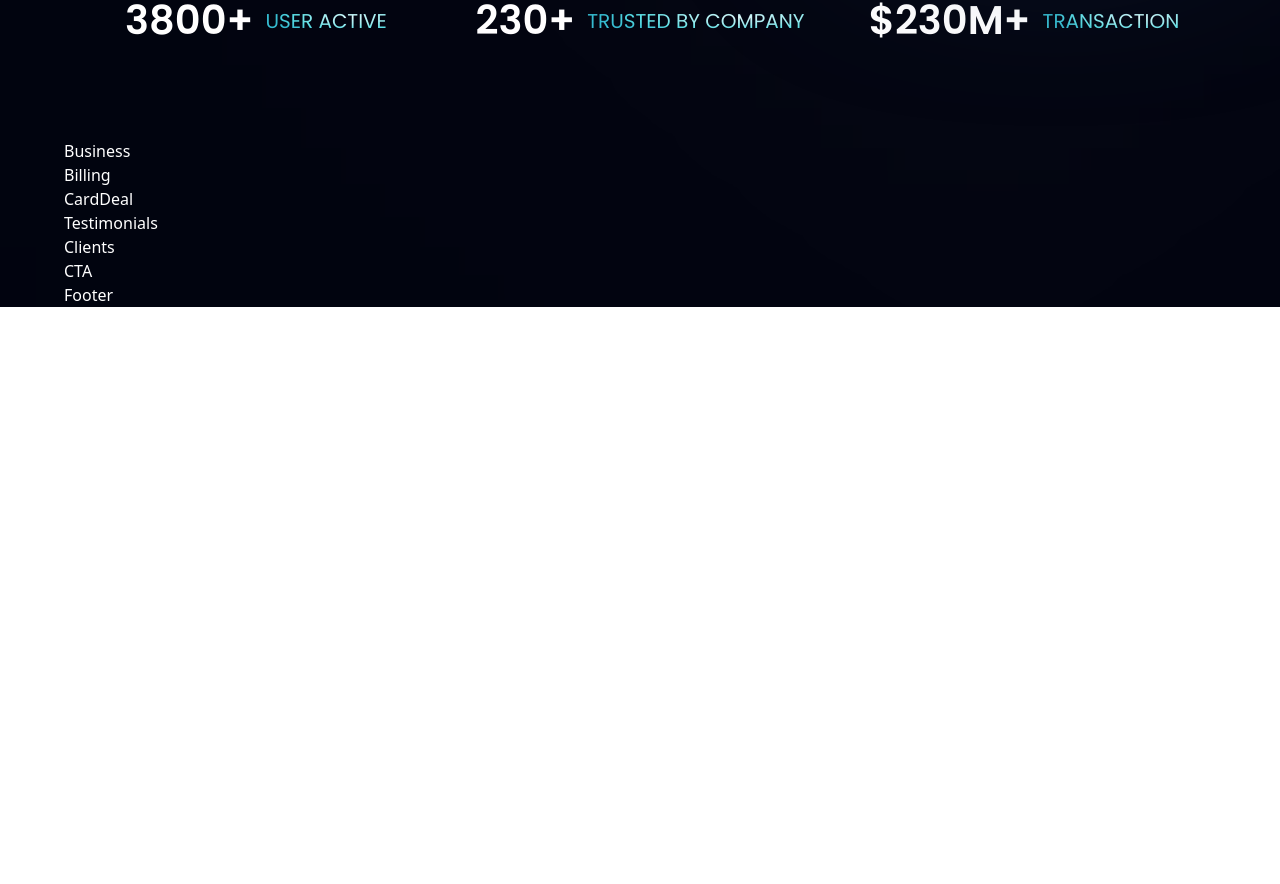
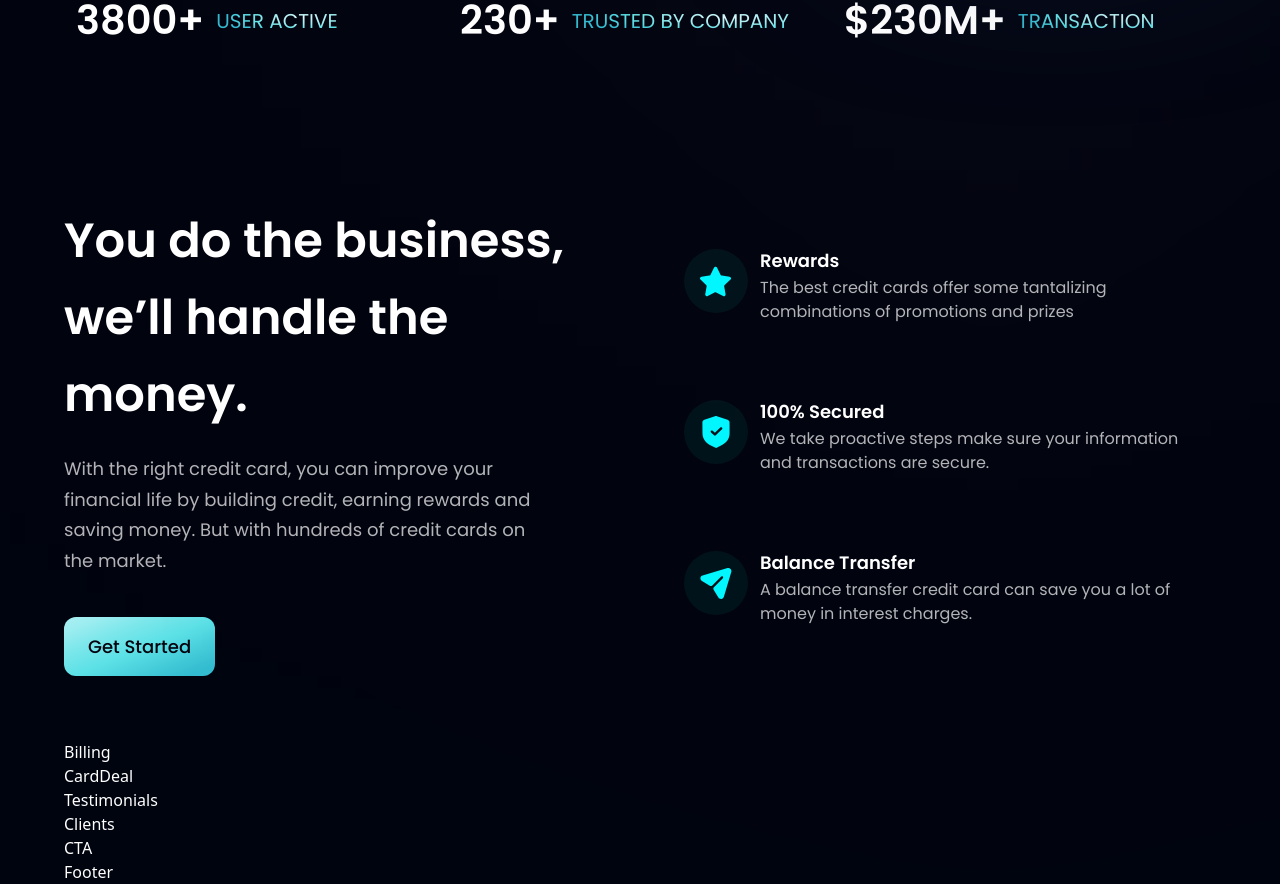
Before and after one commit to VishiChaurasiya/modern-bank-app, a React (Vite) app: page / in a window 1280 px wide. Shown: the part 808-1692 px from the top of the page. Before the commit the page ends 1115 px from the top, so only its background shows below. Built offline with nearby package versions, Linux system fonts and the light colour scheme.

Commit message:
Business section completed

```diff
--- a/src/components/Business.jsx
+++ b/src/components/Business.jsx
@@ -1,9 +1,54 @@
-import React from 'react'
+import React from "react";
+import { features } from "../constants";
+import styles, { layout } from "../style";
+import Button from "./Button";
 
-const Business = () => {
-  return (
-    <div>Business</div>
-  )
-}
+const FeatureCard = ({ icon, title, content, index }) => (
+    <div
+        className={`flex flex-row p-6 rounded-[20px] ${
+            index !== features.length - 1 ? "mb-6" : "mb-0"
+        } feature-card`}
+    >
+        <div
+            className={`w-[64px] h-[64px] rounded-full ${styles.flexCenter} bg-dimBlue`}
+        >
+            <img
+                src={icon}
+                alt="icon"
+                className="w-[50%] h-[50%] object-contain"
+            />
+        </div>
+        <div className="flex-1 flex flex-col ml-3">
+            <h4 className="font-poppins font-semibold text-white text-[18px] leading-[23px] mb-1">
+                {title}
+            </h4>
+            <p className="font-poppins font-normal text-dimWhite text-[16px] leading-[24px] mb-1">
+                {content}
+            </p>
+        </div>
+    </div>
+);
 
-export default Business
+const Business = () => (
+    <section id="features" className={layout.section}>
+        <div className={layout.sectionInfo}>
+            <h2 className={styles.heading2}>
+                You do the business, <br className="sm:block hidden" /> we’ll
+                handle the money.
+            </h2>
+            <p className={`${styles.paragraph} max-w-[470px] mt-5`}>
+                With the right credit card, you can improve your financial life
+                by building credit, earning rewards and saving money. But with
+                hundreds of credit cards on the market.
+            </p>
+            <Button styles="mt-10 rounded-xl" />
+        </div>
+        <div className={`${layout.sectionImg} flex-col`}>
+            {features.map((feature, index) => (
+                <FeatureCard key={feature.id} {...feature} index={index} />
+            ))}
+        </div>
+    </section>
+);
+
+export default Business;
--- a/src/components/Button.jsx
+++ b/src/components/Button.jsx
@@ -1,9 +1,12 @@
-import React from 'react'
+import React from "react";
 
-const Button = () => {
-  return (
-    <div>Button</div>
-  )
-}
+const Button = ({ styles }) => (
+    <button
+        type="button"
+        className={`py-4 px-6 bg-blue-gradient font-poppins font-medium text-[18px] text-primary outline-none ${styles}`}
+    >
+        Get Started
+    </button>
+);
 
-export default Button
+export default Button;
--- a/src/components/GetStarted.jsx
+++ b/src/components/GetStarted.jsx
@@ -3,7 +3,7 @@
 
 const GetStarted = () => (
     <div
-        className={`${styles.flexCenter} w-[140px] h-[140px] rounded-full bg-blue-gradient p-[2px] cursor-pointer`}
+        className={`${styles.flexCenter} w-[140px] h-[140px] rounded-full bg-blue-gradient p-[2px] cursor-pointer hover:scale-110 transition-all`}
     >
         <div
             className={`${styles.flexCenter} flex-col bg-primary w-full h-full rounded-full`}
--- a/src/components/Stats.jsx
+++ b/src/components/Stats.jsx
@@ -10,7 +10,7 @@
             {stats.map((stat) => (
                 <div
                     key={stat.id}
-                    className={`flex-1 ${styles.flexCenter} m-3`}
+                    className={`flex-1 flex justify-start items-center flex-row m-3`}
                 >
                     <h4 className="font-poppins font-semibold xs:text-[40px] text-[30px] xs:leading-[53px] leading-[43px] text-white">
                         {stat.value}
```
